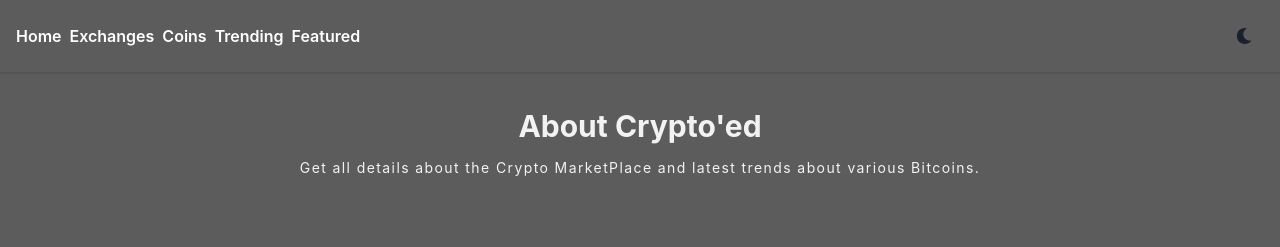
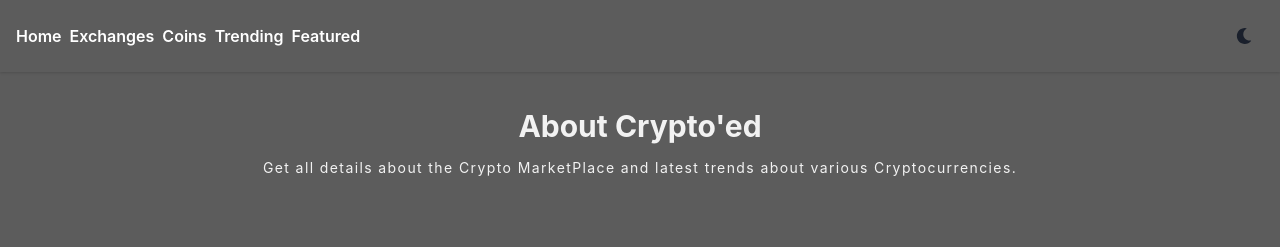
Before and after one commit to Swap-nil-2003/Crypto-ed-ReactApp, a React (Create React App) app: page /trending in a window 1280 px wide. Shown: the top 247 px of the page. Built offline with nearby package versions, Linux system fonts and the light colour scheme; no server answers.

Commit message:
Update Footer.jsx

```diff
--- a/src/components/Footer.jsx
+++ b/src/components/Footer.jsx
@@ -15,7 +15,7 @@ const Footer = () => {
             fontSize={"sm"}
             letterSpacing={"widest"}
             textAlign={["center"]}>
-            Get all details about the Crypto MarketPlace and latest trends about various Bitcoins.
+            Get all details about the Crypto MarketPlace and latest trends about various Cryptocurrencies.
           </Text>
         </VStack>
       </Stack>
```
